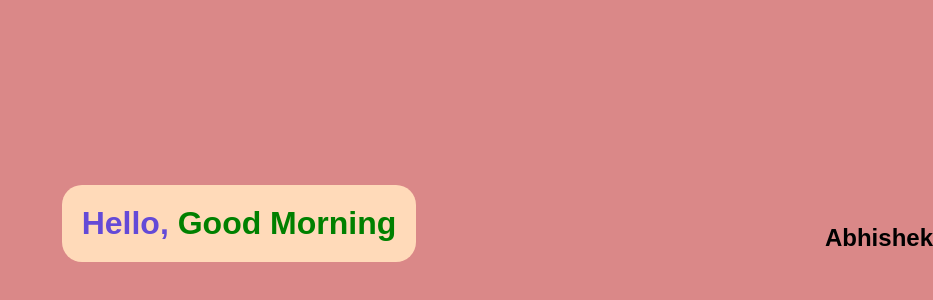
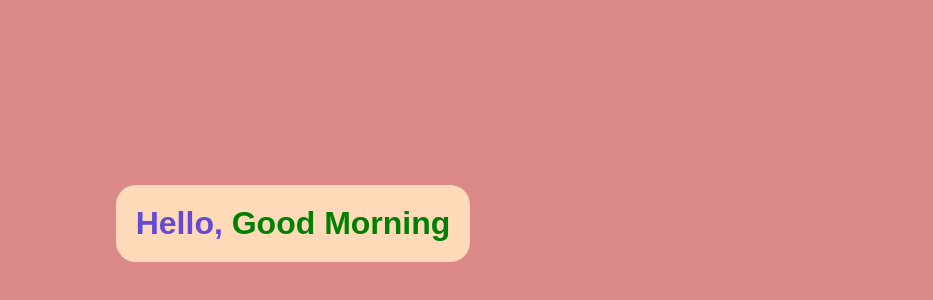
Before and after one commit to VedantDhepe/Greeting-Project, a React (Create React App) app: page / in a window 1280 px wide. Shown: the part 132-432 px from the top of the page, without its empty margins (347-1280 px from the left). Built offline with nearby package versions, Linux system fonts and the light colour scheme.

Commit message:
tenth commit

```diff
--- a/src/index.js
+++ b/src/index.js
@@ -7,7 +7,6 @@ import App from './App';
 ReactDOM.render(
   <>
   <App/>
-  <h2>Abhishek</h2>
   </>
 ,
 document.getElementById('root'),);
```
